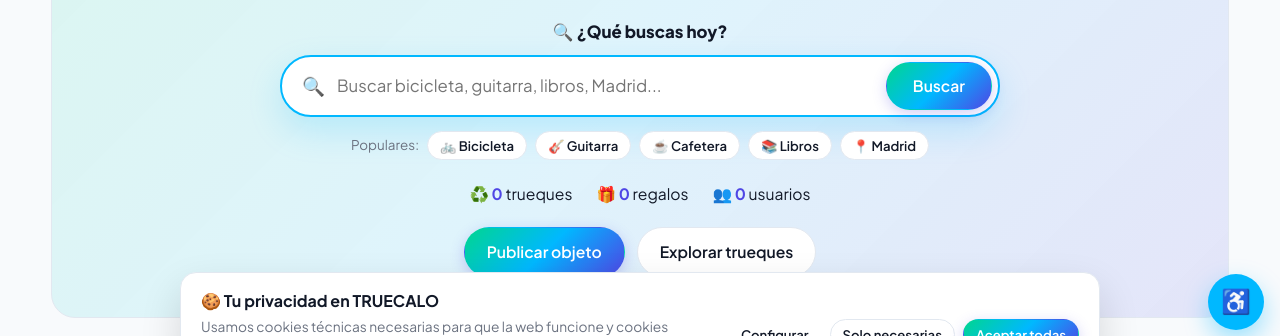
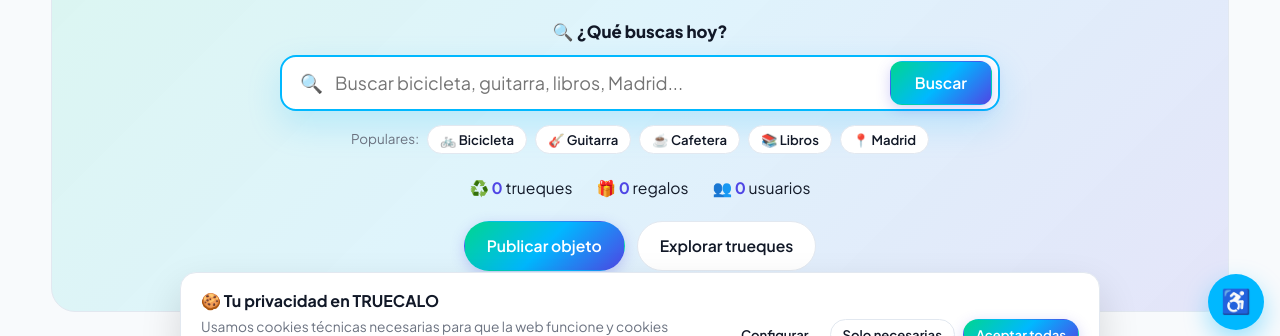
Before and after one commit to franciscoenriquegrima-sketch/truecalo, a website: page public/index.html in a window 1280 px wide. Shown: the part 386-722 px from the top of the page. Drawn offline with Linux system fonts and the light colour scheme; no server answers.

Commit message:
Apply h-14 (56px), text-lg (1.125rem), rounded-2xl (16px) to Hero search input
Co-authored-by: Copilot <223556219+Copilot@users.noreply.github.com>

```diff
--- a/public/styles.css
+++ b/public/styles.css
@@ -364,12 +364,12 @@ body {
   align-items: center;
   gap: 10px;
   max-width: 720px;
-  height: 62px;
+  height: 56px;
   margin: 0 auto 14px;
   background: var(--surface);
   border: 2px solid #00B8FF;
-  border-radius: 999px;
-  padding: 6px 6px 6px 20px;
+  border-radius: 16px;
+  padding: 6px 6px 6px 18px;
   box-shadow: 0 14px 34px rgba(0, 184, 255, 0.18);
   transition: box-shadow 0.2s ease, border-color 0.2s ease;
 }
@@ -391,13 +391,14 @@ body {
   outline: none;
   background: transparent;
   font-family: inherit;
-  font-size: 1.05rem;
+  font-size: 1.125rem;
   color: var(--text);
 }
 
 .btn-hero-search {
-  height: 48px;
-  padding: 0 26px;
+  height: 44px;
+  border-radius: 12px;
+  padding: 0 24px;
   font-size: 0.98rem;
 }
 
```
